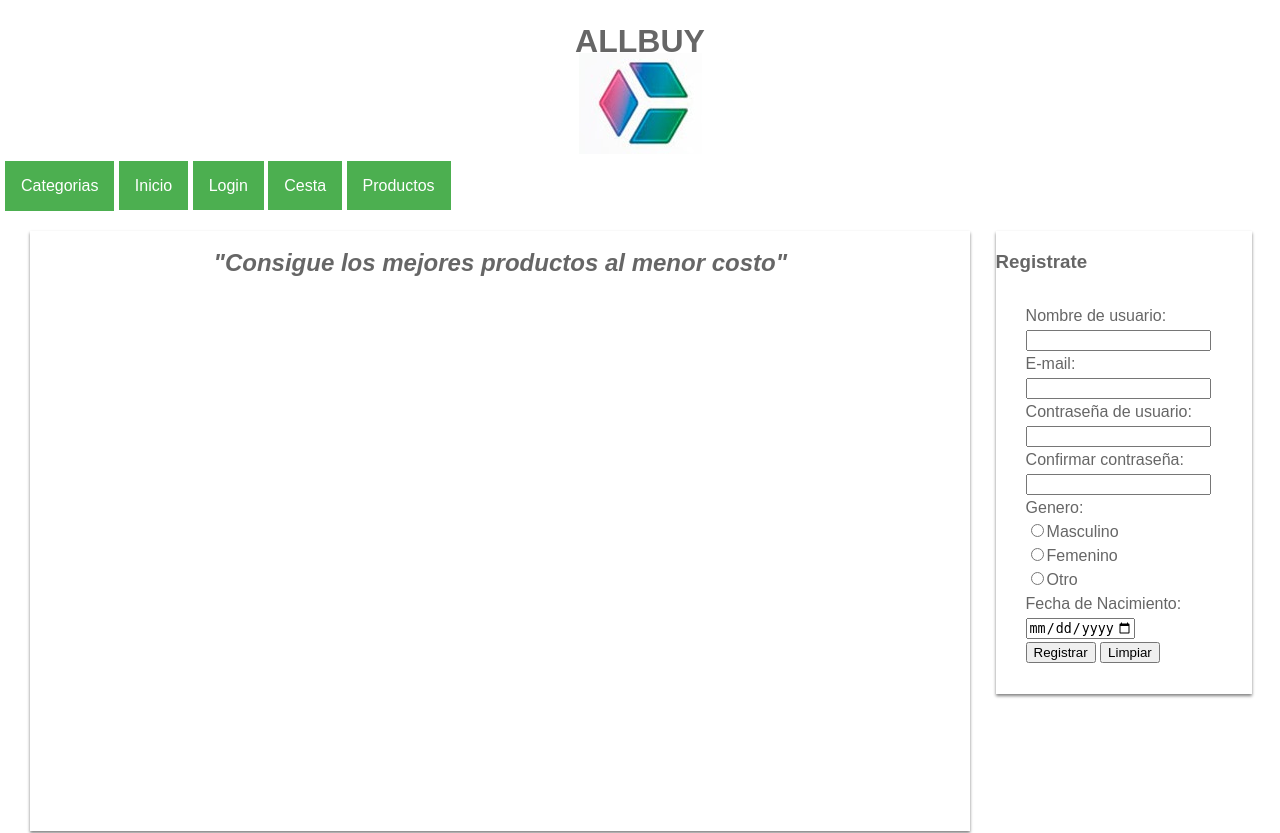
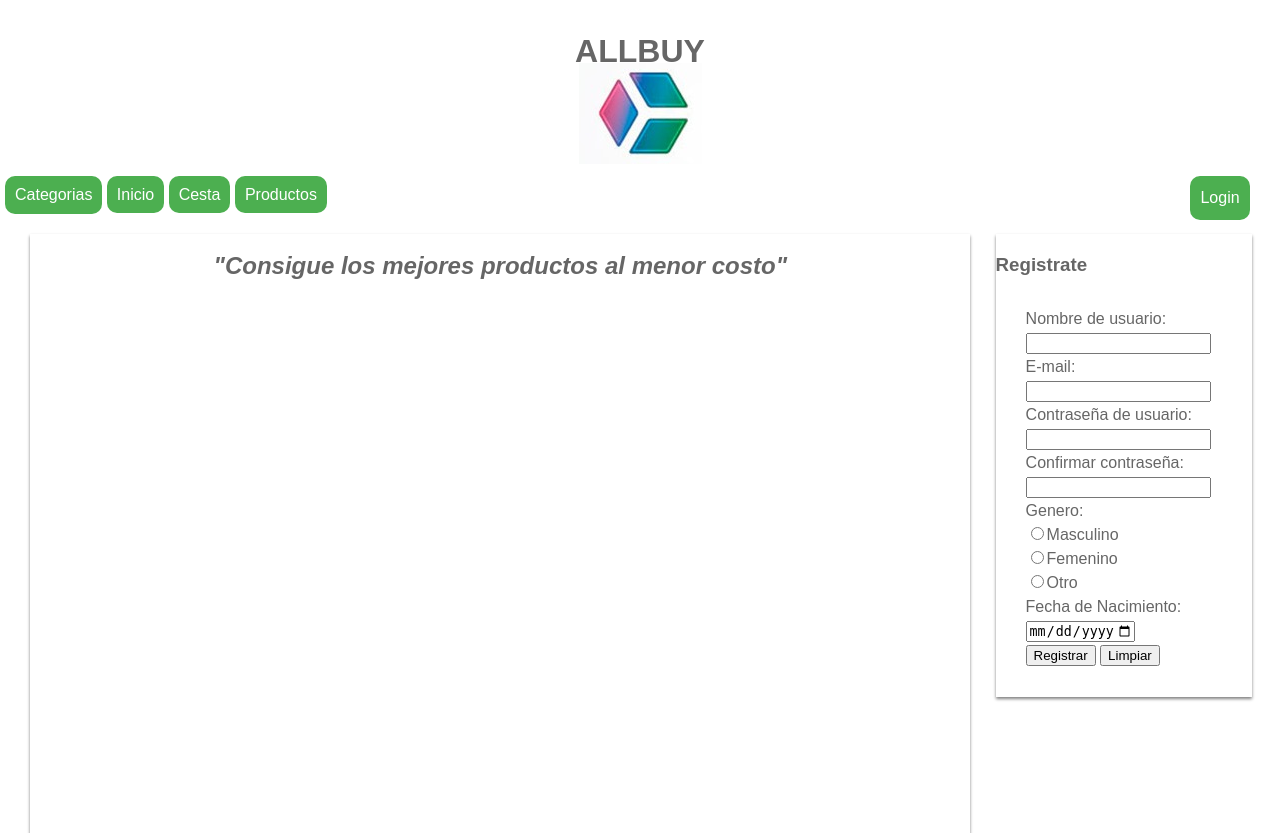
Before and after one commit to kevinlupera/Proyecto1ParcialDAW, a PHP site: page /index.php in a window 1280 px wide. Shown: the top 833 px of the page. Run offline with PHP 8.4, Linux system fonts and the light colour scheme.

Commit message:
Create estilo.css

```diff
--- a/estilos/estilo.css
+++ b/estilos/estilo.css
@@ -26,16 +26,23 @@ body {
     background-color: white;
     display:block;
     margin: 0;
-    padding-top: 5;
+    padding-top: 5px;
 }
+
 .item{
     background-color: #4CAF50;
     color: white;
-    padding: 16px;
+    padding: 10px;
     font-size: 16px;
     border: none;
     cursor: pointer;
     text-decoration:none;
+    border-radius: 10px;
+}
+
+#login{
+    float: right;
+    margin-right: 2%;
 }
 #reportes{
     visibility: hidden;
@@ -67,10 +74,11 @@ div.pie-fin{
 .btDesplegable {
     background-color: #4CAF50;
     color: white;
-    padding: 16px;
+    padding: 10px;
     font-size: 16px;
     border: none;
     cursor: pointer;
+    border-radius: 10px;
 }
 
 .desplegar {
```
